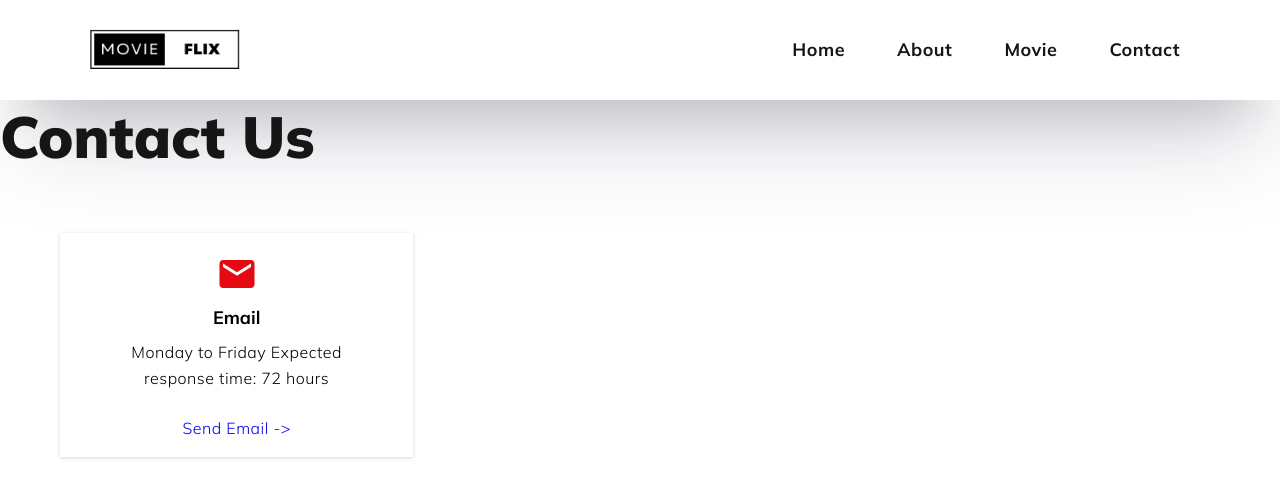
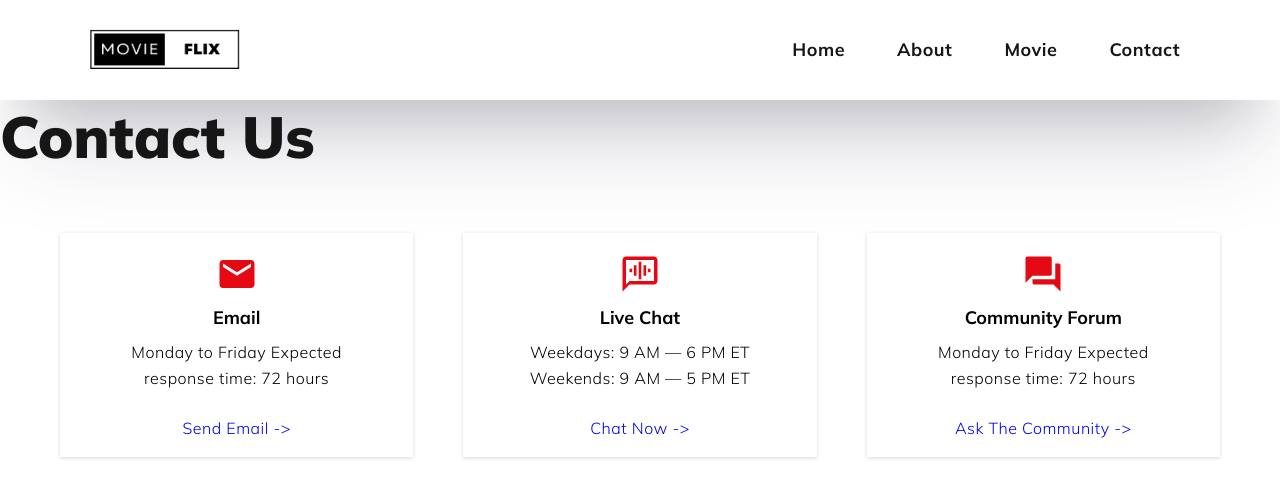
Before and after one commit to shuvo9620/movie-flix, a Next.js app: page /contact in a window 1280 px wide. Shown: the top 498 px of the page. Built offline with nearby package versions, Linux system fonts and the light colour scheme.

Commit message:
Live chat added in contact us page

```diff
--- a/src/app/components/ContactCard.jsx
+++ b/src/app/components/ContactCard.jsx
@@ -16,6 +16,22 @@ const ContactCard = () => {
                         <Link href='/'>Send Email <span>-&gt;</span></Link>
                     </div>
 
+                    <div className={styles.grid_card}>
+                        <i> <MdVoiceChat /> </i>
+                        <h2>Live Chat</h2>
+                        <p>Weekdays: 9 AM — 6 PM ET</p>
+                        <p className={styles.last_para}>Weekends: 9 AM — 5 PM ET </p>
+                        <Link href="/" >  Chat Now <span>-&gt;</span></Link>
+                    </div>
+
+                    <div className={styles.grid_card}>
+                        <i> <MdForum /> </i>
+                        <h2>Community Forum</h2>
+                        <p>Monday to Friday Expected </p>
+                        <p className={styles.last_para}>response time: 72 hours </p>
+                        <Link href="/" className={styles.anchorLink}>  Ask The Community <span>-&gt;</span></Link>
+                    </div>
+
                 </div>
 
             </div>
```
